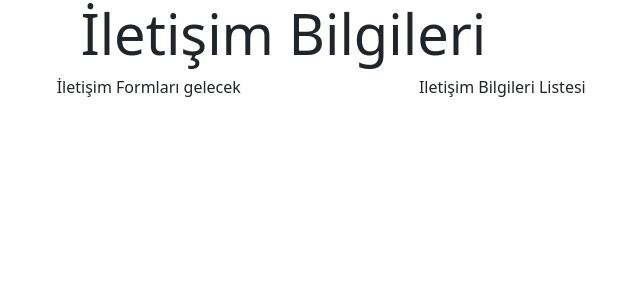
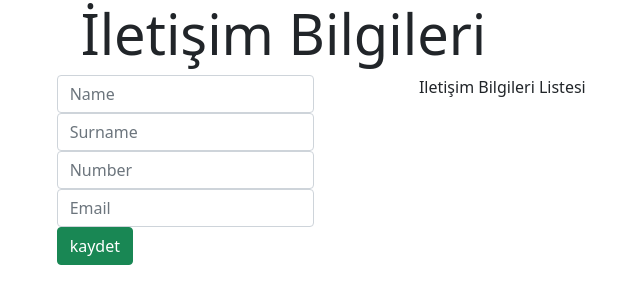
Before and after one commit to VolkanGoksu/Reacthooks-contact-form, a React (Create React App) app in the folder client/: page / in a window 1280 px wide. Shown: the top 304 px of the page, without its empty margins (52-692 px from the left). Built offline with nearby package versions, Linux system fonts and the light colour scheme; the HTML template or start-up script is replaced by a standard one.

Commit message:
Contactform html

```diff
--- a/client/src/components/ContactForm.js
+++ b/client/src/components/ContactForm.js
@@ -2,8 +2,32 @@ import React from 'react'
 
 export default function ContactForm() {
     return (
-        <div>
-            İletişim Formları gelecek
-        </div>
+        <form>
+            <div className="form-group input-group">
+               <div>
+                     < input className='form-control' type='text' placeholder='Name' ></input>
+                </div>
+            </div>
+            <div className="form-group input-group">
+                <div className="input-group-prepend">
+                     < input className='form-control' placeholder='Surname'></input>
+                </div>
+            </div>
+            <div className = "form-row">
+            <div className="form-group input-group">
+                <div className="input-group-prepend">
+                     < input className='form-control' placeholder='Number' ></input>
+                </div>
+            </div>
+            <div className="form-group input-group ">
+                <div className="input-group-prepend">
+                     < input className='form-control' placeholder='Email' ></input>
+                </div>
+            </div>
+            </div>
+            <div className="form-group">
+                <input type = "submit" value="kaydet" className = "btn btn-success"/>
+            </div>
+        </form>
     )
 }
```
